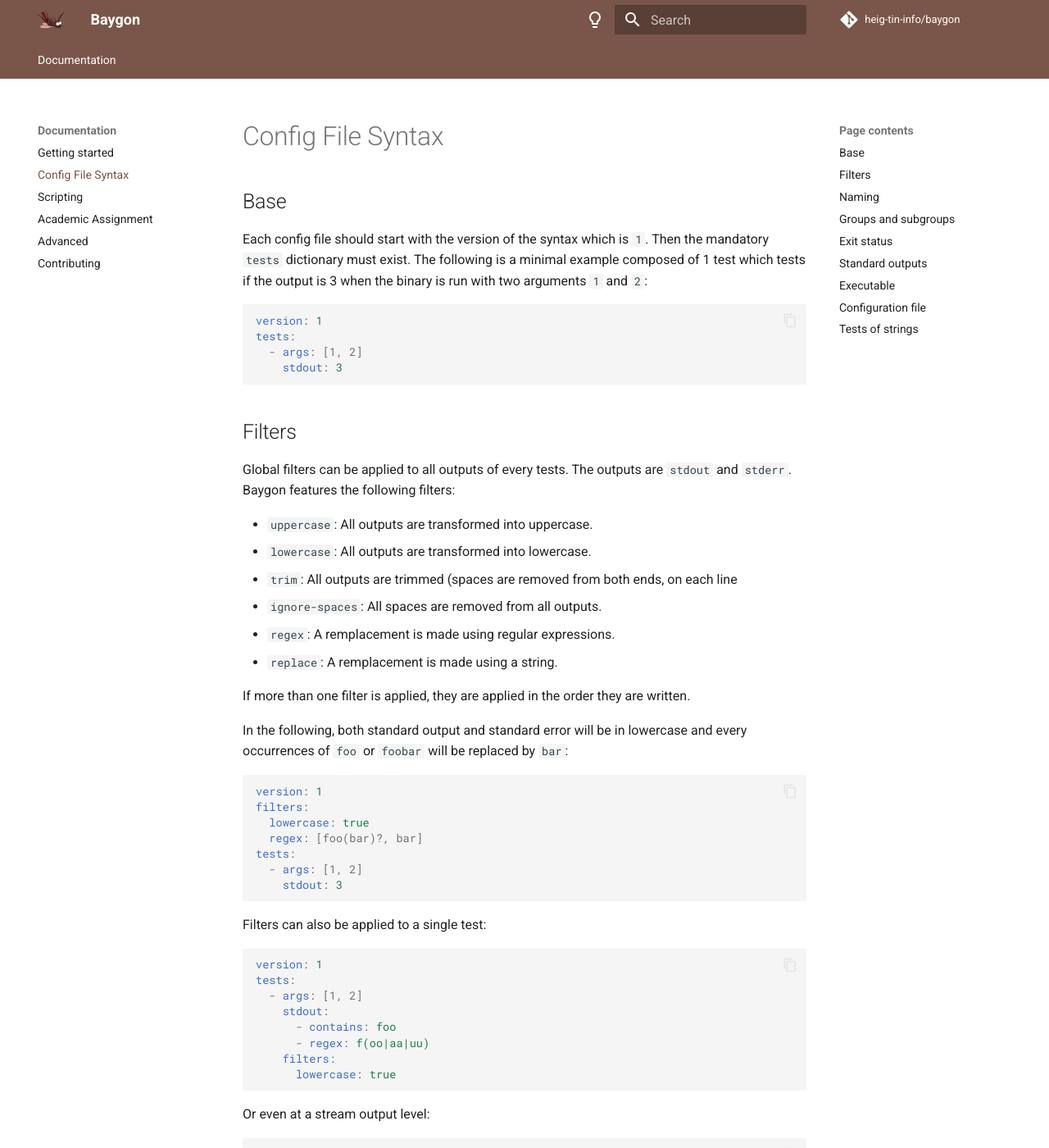
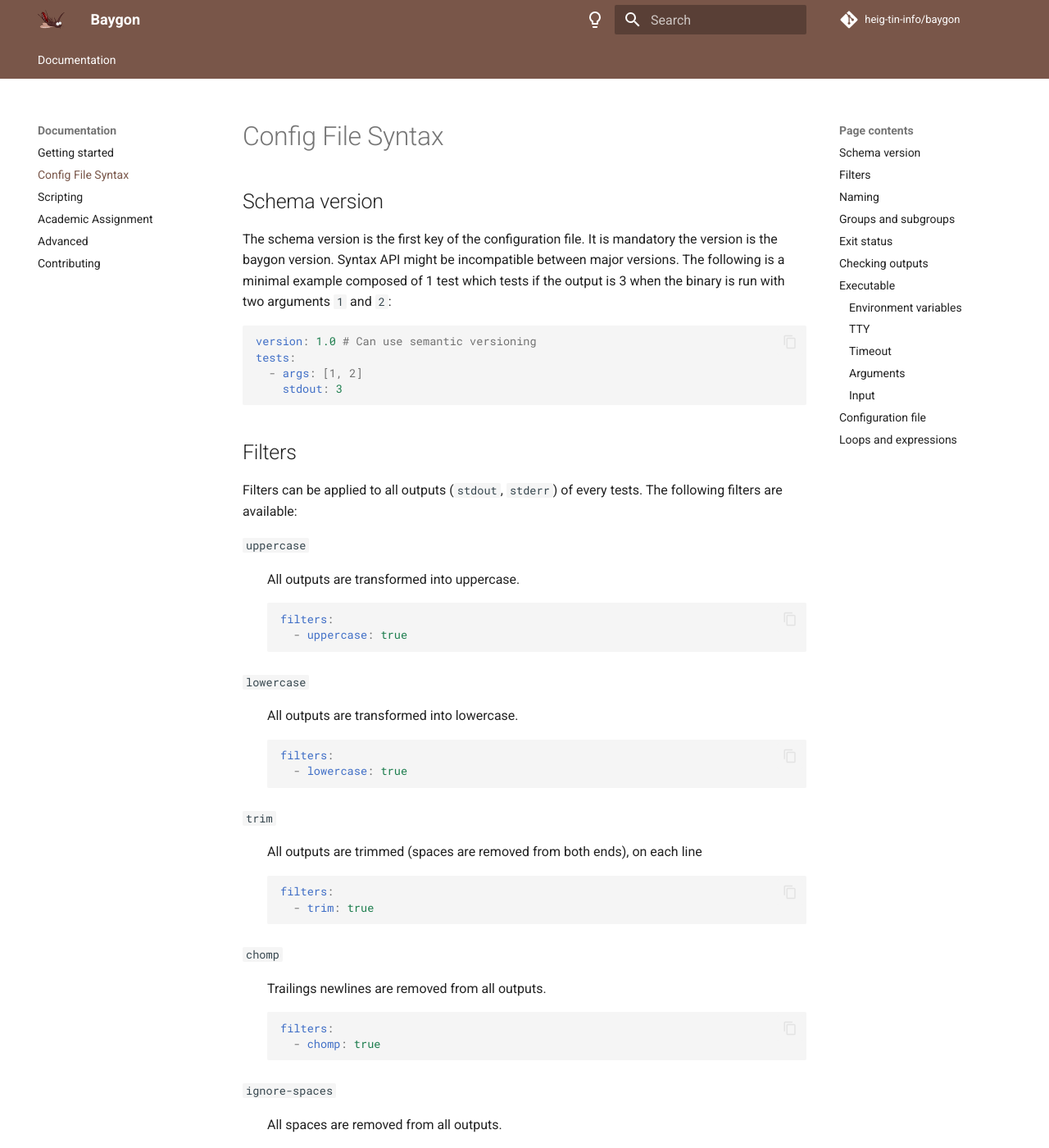
Before and after one commit to heig-tin-info/baygon, an MkDocs documentation site: the page built from docs/syntax.md, in a window 1280 px wide and 1400 px high. Shown: the whole window at 82% size. Built offline with MkDocs 1.6.1 and Material for MkDocs 9.7.7, drawn with Linux system fonts in a browser that asks for light colours; comment, search, counter and statistics services are not loaded; the version menu is left out; some of the changed text lies outside the part shown.

Commit message:
Update documentation to reflect new features

````diff
--- a/docs/syntax.md
+++ b/docs/syntax.md
@@ -1,11 +1,11 @@
 # Config File Syntax
 
-## Base
+## Schema version
 
-Each config file should start with the version of the syntax which is `1`. Then the mandatory `tests` dictionary must exist. The following is a minimal example composed of 1 test which tests if the output is 3 when the binary is run with two arguments `1` and `2`:
+The schema version is the first key of the configuration file. It is mandatory the version is the baygon version. Syntax API might be incompatible between major versions. The following is a minimal example composed of 1 test which tests if the output is 3 when the binary is run with two arguments `1` and `2`:
 
 ```yaml
-version: 1
+version: 1.0 # Can use semantic versioning
 tests:
   - args: [1, 2]
     stdout: 3
@@ -13,30 +13,94 @@
 
 ## Filters
 
-Global filters can be applied to all outputs of every tests. The outputs are `stdout` and `stderr`. Baygon features the following filters:
+Filters can be applied to all outputs (`stdout`, `stderr`) of every tests. The following filters are available:
 
-- `uppercase`: All outputs are transformed into uppercase.
-- `lowercase`: All outputs are transformed into lowercase.
-- `trim`: All outputs are trimmed (spaces are removed from both ends, on each line
-- `ignore-spaces`: All spaces are removed from all outputs.
-- `regex`: A remplacement is made using regular expressions.
-- `replace`: A remplacement is made using a string.
+`uppercase`
 
-If more than one filter is applied, they are applied in the order they are written.
+:   All outputs are transformed into uppercase.
 
-In the following, both standard output and standard error will be in lowercase and every occurrences of `foo` or `foobar` will be replaced by `bar`:
+    ```yaml
+    filters:
+      - uppercase: true
+    ```
+
+`lowercase`
+
+:   All outputs are transformed into lowercase.
+
+    ```yaml
+    filters:
+      - lowercase: true
+    ```
+
+`trim`
+
+:   All outputs are trimmed (spaces are removed from both ends), on each line
+
+    ```yaml
+    filters:
+      - trim: true
+    ```
+
+`chomp`
+
+:   Trailings newlines are removed from all outputs.
+
+    ```yaml
+    filters:
+      - chomp: true
+    ```
+
+`ignore-spaces`
+
+:   All spaces are removed from all outputs.
+
+    ```yaml
+    filters:
+      - ignore-spaces: true
+    ```
+
+`regex`
+
+:   A remplacement is made using regular expressions. Multiple forms are accepted. Either a PCRE expression or a search and replace form.
+
+    ```yaml
+    filters:
+      # PCRE expression
+      - regex: 's/foo(bar)?/bar/g'
+      # Search and replace form
+      - regex:
+        search: foo(bar)?
+        replace: bar
+      # Search and replace in an array
+      - regex: [foo(bar)?, bar]
+    ```
+
+`replace`
+
+:   A remplacement is made using a string.
+
+    ```yaml
+    filters:
+      - replace:
+        search: foo
+        replace: bar
+      - replace: [foo, bar]
+    ```
+
+Multiple filters can be applied at the same time:
 
 ```yaml
 version: 1
 filters:
-  lowercase: true
-  regex: [foo(bar)?, bar]
+  - lowercase: true
+  - regex: [foo(bar)?, bar]
 tests:
   - args: [1, 2]
     stdout: 3
 ```
 
-Filters can also be applied to a single test:
+Filters can also be applied at any level (root, group, test), they override the previous definitions:
 
 ```yaml
 version: 1
@@ -91,15 +155,53 @@
 
 ## Exit status
 
-The exit status can be checked with the `exit` key followed with an integer. The following checks if the program returns 0
+The exit status can be checked with the `exit` key followed with a 8-bit integer. The following checks if the program returns 0
 
 ```yaml
 version: 1
 tests:
-  - exit: 0
+  - exit: 154
+  - exit: 0x9a
+  - exit: Oo232
+  - exit: -102
 ```
 
-## Standard outputs
+The value can be expressed in unsigned, signed or hexadecimal form. Baygon automatically interprets the value in unsigned form (0 to 255).
+
+You may want to test ranges of exit status:
+
+```yaml
+version: 1
+tests:
+  - exit:
+      - gt: 0  # Greater than 0
+      - '>': 0
+
+      - lt: 255 # Less than 255
+      - '<': 255
+
+      - gte: 0 # Greater or equal to 0
+      - '>=': 0
+
+      - lte: 255 # Less or equal to 255
+      - '<=': 255
+```
+
+In POSIX some exit status are used for specific purposes.
+
+| Signal  | Signification            | Exit Status |
+| ------- | ------------------------ | ----------- |
+| SIGHUP  | Hangup                   | 129         |
+| SIGINT  | Interrupt                | 130         |
+| SIGQUIT | Quit                     | 131         |
+| SIGILL  | Illegal instruction      | 132         |
+| SIGABRT | Aborted                  | 134         |
+| SIGFPE  | Floating point exception | 136         |
+| SIGKILL | Killed                   | 137         |
+| SIGSEGV | Segmentation fault       | 139         |
+| SIGTERM | Terminated               | 143         |
+
+## Checking outputs
 
 Both `stdout` and `stderr` can be tested against multiple conditions:
 
@@ -112,9 +214,48 @@
       - equals: foobar # Must be exactly equal to foobar
 ```
 
+The available conditions are:
+
+`contains`
+
+:   The output must contain the string.
+
+    ```yaml
+    stdout:
+      - contains: foo
+    ```
+
+`regex`
+
+:   The output must match the regular expression.
+
+    ```yaml
+    stdout:
+      - regex: f(oo|aa|uu)
+    ```
+
+`equals`
+
+:   The output must be strictly equal to the string.
+
+    ```yaml
+    stdout:
+      - equals: foobar
+    ```
+
+`negate`
+
+:   This is a special condition that negates the following condition. It is useful when you want to negate a condition that is not available. For example, you want to test if the output does not contain a string:
+
+    ```yaml
+    stdout:
+      - negate:
+        - contains: foo
+    ```
+
 ## Executable
 
-In the case you want to specify a different executable name for a different test:
+Baygon allows for specifying the executable to run either from the command line or from the configuration file. You may specify an executable at any level (root, group, test). The only condition is that an executable must be specified before any test.
 
 ```yaml
 tests:
@@ -131,7 +272,7 @@
         exit: 0
 ```
 
-The executable is propagated through the test tree. But you cannot override an existing executable. The following is invalid:
+The executable is therefore propagated through the test tree, but you cannot override it. Thus, the following is invalid:
 
 ```yaml
 tests:
@@ -156,52 +297,133 @@
 baygon ./foobar
 ```
 
-Note that the working directory is the directory of the config file, except if you specify the executable from the shell. In this case the working directory is the current directory.
+!!! note
+
+    The current working directory `cwd` is the directory of the config file, except if you specify the executable from the shell. In this case the working directory is the current directory.
+
+### Environment variables
+
+You can specify environment variables for the executable at any level:
+
+```yaml
+env: [FOO=bar, BAR=foo]
+```
+
+### TTY
+
+Some programs behave differently when they are run in a TTY. You can specify the `tty` key to run the program in a TTY. By default, the program is run in a non-TTY environment.
+
+```yaml
+tty: true
+```
+
+### Timeout
+
+You can specify a timeout for the executable. The timeout is in seconds.
+
+```yaml
+timeout: 5
+```
+
+### Arguments
+
+You can specify arguments for the executable. The arguments are passed as an array.
+
+```yaml
+args: [1, 2]
+```
+
+### Input
+
+You can specify an input for the executable. The input is either a string or a file.
+
+```yaml
+input: 'foo bar'
+```
+
+```yaml
+input:
+  file: input.txt
+```
+
+The working directory is the directory of the configuration file or the one specified with `cwd`.
 
 ## Configuration file
 
-By default Baygon will look for a file named `baygon.yml` in the current directory. You can specify a different file with the `-c` or `--config` option:
+When running `Baygon` without specifying a configuration file, it will look for a file named `baygon.yml` recursively in the current directory and its parents. If no file is found an error is raised.
+
+You can specify a different file with the `-c` or `--config` option:
 
 ```console
 baygon --config other.yaml
 ```
 
-Other names such as `t`, `test` or `tests` can be used, but the extension must be `.json`, `.yml` or `.yaml`. Here some valid configuration names:
+You are flexible in the format of the configuration file. The following formats are supported:
 
 ```text
 baygon.yml
 baygon.yaml
 baygon.json
-tests.yml
-t.json
-...
 ```
 
-## Tests of strings
+!!! note
 
-Baygon currently features three type of tests :
+    The names `t.json`, `tests.json` are now deprecated, use `baygon.json` instead.
 
-- `contains`: A string contained into the corresponding output.
-- `regex`: A Python regular expression
-- `equals`: An exact match
+## Loops and expressions
 
-You can combine any of the three tests together:
+If the `eval` mode is enabled, you can use loops and expressions in the configuration file. The following is an example of a loop that runs the program with arguments from 1 to 10:
 
 ```yaml
+version: 1
+eval: true
 tests:
-  - stdout:
-      - contains: foo # Must contain the word foo
-      - regex: f(oo|aa|uu) # Must match
-      - equals: foobar
+  - args: ['{{i = iter(1, 10)}}']
+    stdout: '{{i}}'
 ```
 
-You can also add a negation with the `not` keyword:
+The test will be executed 10 times, from 1 to 10 and the output is checked against the value of `i`.
+
+The `eval` option will search for mustaches `{{` and `}}` and evaluate the expression inside. You can use standard arithmetic operators and functions. The following iterators are available:
+
+`iter(start, end, step=1)`
+
+:   Starts a new iterator for this test and returns the current value. The iterator is incremented by `step` at each iteration.
+
+    ```yaml
+    args: ['{{i = iter(1, 10)}}'] # For integers
+    args: ['{{i = iter(1.0, 10.0, 0.5)}}'] # For floats
+    args: ['{{i = iter("a", "z")}}'] # For characters
+    args: ['{{i = iter([4, 8, 15, 16, 23, 42])}}'] # For arrays
+    ```
+
+`rand(min, max, iterations=1, seed=0)`
+
+:   Returns a random number between `min` and `max`.
+
+    ```yaml
+    args: ['{{i = rand(1, 10, 10)}}'] # 10 random numbers between 1 and 10
+    ```
+
+You can use complex expressions such as:
 
 ```yaml
-tests:
-  - stdout:
-      not:
-        - contains: foo # Must contain the word foo
-        - regex: f(oo|aa|uu) # Must match
-        - equals: foobar
+args: ['{{a = iter(-10, 10)}}', '{{b = iter(-10, 10)}}']
+filters:
+  - chomp: true
+stdout: '{{a}} + {{b}} = {{a + b}}'
 ```
+
+The math functions available are:
+
+```text
+sin, cos, tan, asin, acos, atan, sinh, cosh, tanh, asinh, acosh, atanh, sqrt, exp, log, log10, log2, pow, ceil, floor, round, abs, min, max, std, median, sum
+```
+
+Behind the scenes, Baygon uses an isolated environment to evaluate the expressions. You may want to add your own functions instead of `eval`:
+
+```yaml
+eval:
+ - from statistics import mean
+ - from math import sqrt
+```
````
Also changed, not shown: other parts of docs/syntax.md (+5 -5 lines), docs/contributing.md (+2 -0 lines), docs/scripting.md (+1 -1 lines), 3 other files.
